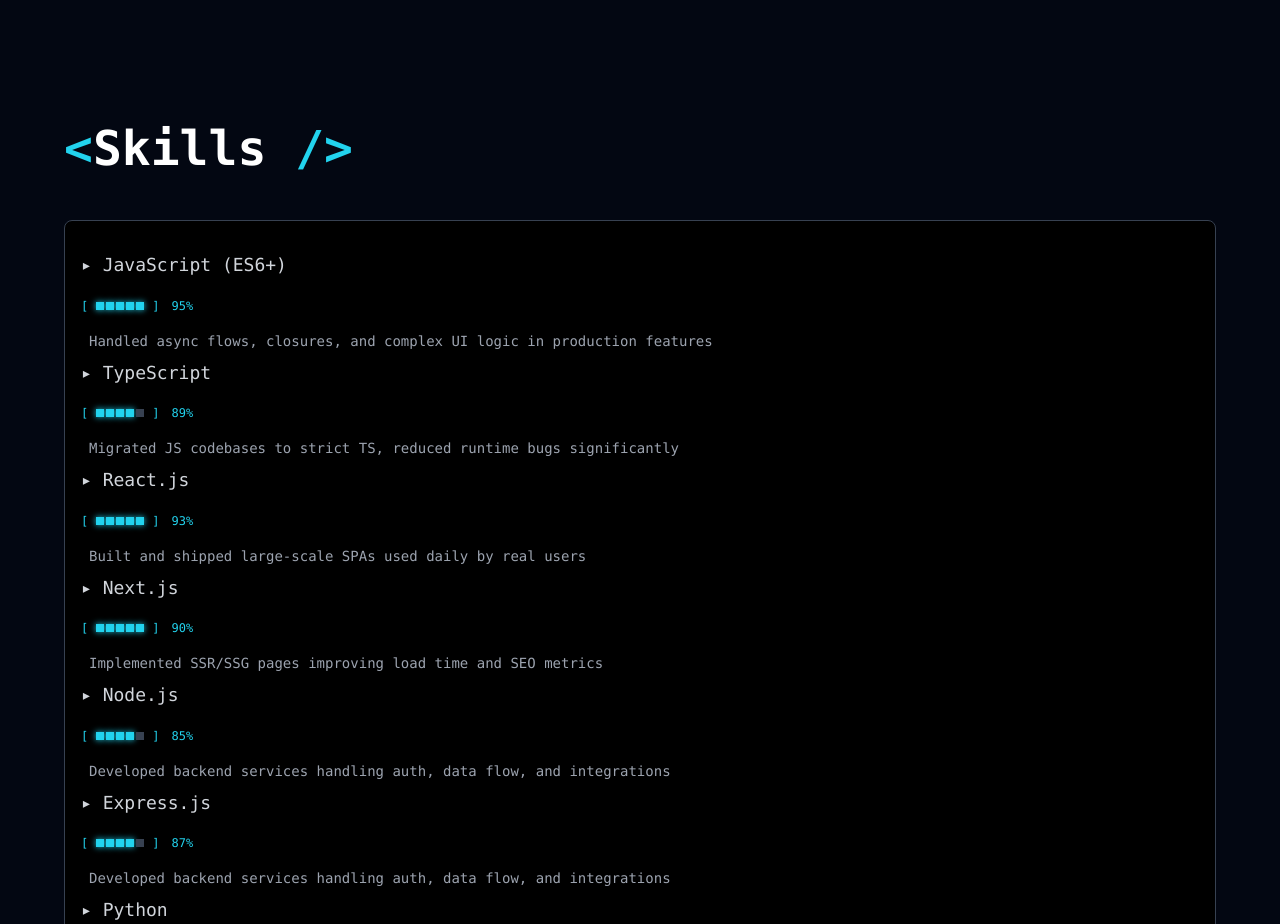
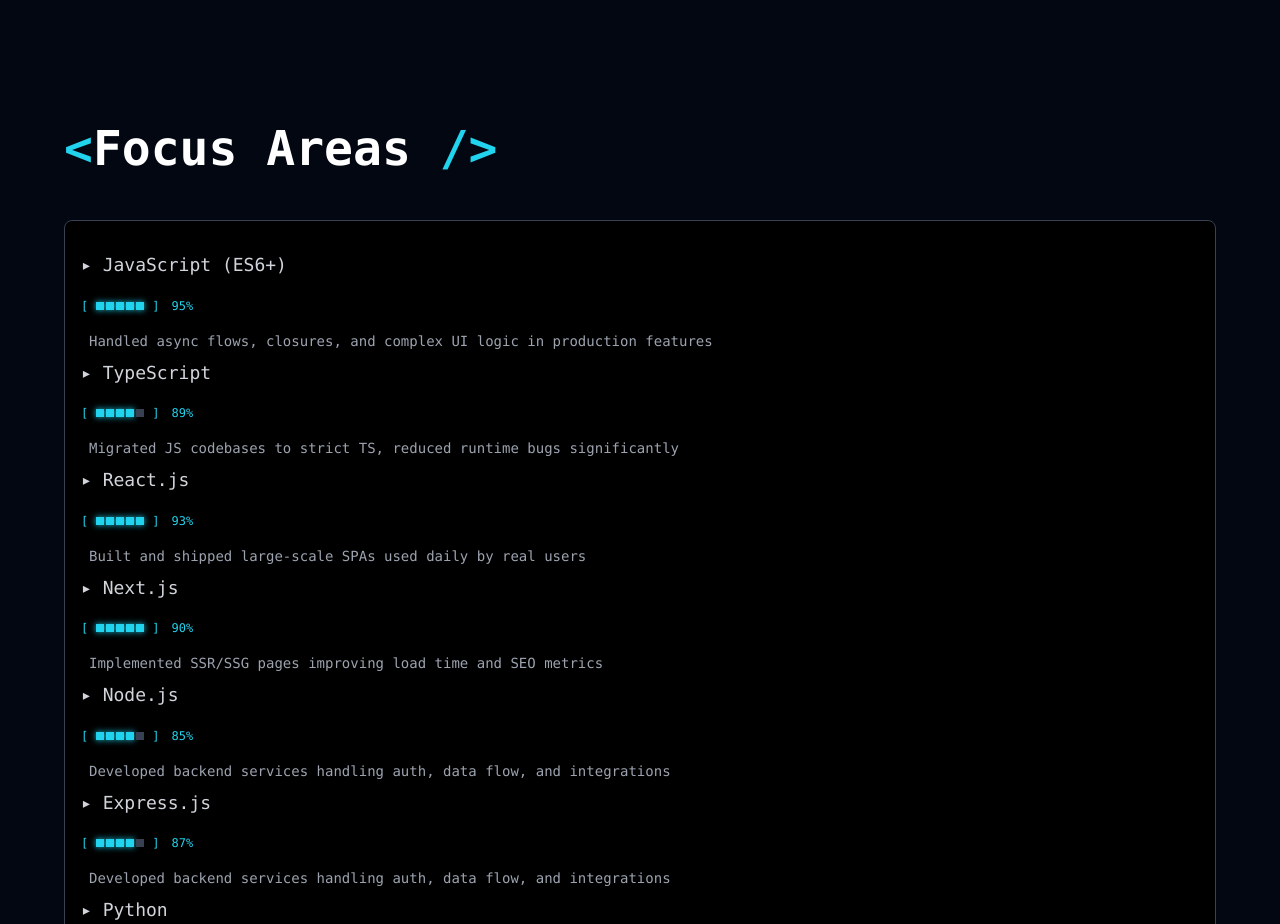
Before and after one commit to saisankar-1919/personal-website, a React (Vite) app: page / in a window 1280 px wide. Shown: the part 1580-2504 px from the top of the page. Built offline with nearby package versions, Linux system fonts and the light colour scheme.

Commit message:
label update

```diff
--- a/src/view/portfolio.jsx
+++ b/src/view/portfolio.jsx
@@ -235,14 +235,14 @@
             {[
               "home",
               "about",
-              "skills",
-              "highlighted builds",
-              "get in touch",
+              "focusAreas",
+              "highlightedBuilds",
+              "getInTouch",
             ].map((section) => (
               <button
                 key={section}
                 onClick={() => scrollToSection(section)}
-                className={`capitalize hover:text-cyan-400 transition-colors relative whitespace-nowrap ${
+                className={` hover:text-cyan-400 transition-colors relative whitespace-nowrap ${
                   activeSection === section ? "text-cyan-400" : ""
                 }`}
               >
@@ -274,14 +274,14 @@
               {[
                 "home",
                 "about",
-                "skills",
-                "highlighted builds",
-                "get in touch",
+                "focusAreas",
+                "highlightedBuilds",
+                "getInTouch",
               ].map((section) => (
                 <button
                   key={section}
                   onClick={() => scrollToSection(section)}
-                  className={`block w-full text-left px-4 py-2 rounded font-mono text-sm capitalize transition-colors ${
+                  className={`block w-full text-left px-4 py-2 rounded font-mono text-sm transition-colors ${
                     activeSection === section
                       ? "bg-cyan-400/20 text-cyan-400"
                       : "text-gray-300 hover:bg-cyan-400/10 hover:text-cyan-400"
@@ -321,13 +321,13 @@
             </p>
             <div className="flex flex-col sm:flex-row gap-3 pt-4">
               <button
-                onClick={() => scrollToSection("highlighted builds")}
+                onClick={() => scrollToSection("highlightedBuilds")}
                 className="px-6 sm:px-8 py-2 sm:py-3 bg-cyan-400 text-gray-950 rounded font-semibold font-mono text-sm sm:text-base hover:bg-cyan-300 hover:shadow-lg hover:shadow-cyan-400/50 transition-all active:scale-95"
               >
                 view_projects()
               </button>
               <button
-                onClick={() => scrollToSection("get in touch")}
+                onClick={() => scrollToSection("getInTouch")}
                 className="px-6 sm:px-8 py-2 sm:py-3 border-2 border-cyan-400 text-cyan-400 rounded font-semibold font-mono text-sm sm:text-base hover:bg-cyan-400/10 transition-all active:scale-95"
               >
                 get_in_touch()
@@ -440,13 +440,13 @@
 
       {/* Skills Section */}
       <section
-        id="skills"
+        id="focusAreas"
         className="min-h-screen flex items-center justify-center px-4 sm:px-6 py-16 md:py-20 relative"
       >
         <div className="max-w-6xl w-full relative z-10">
           <h2 className="text-3xl sm:text-4xl md:text-5xl font-bold mb-8 md:mb-12 font-mono">
             <span className="text-cyan-400">{"<"}</span>
-            Skills
+            Focus Areas
             <span className="text-cyan-400">{" />"}</span>
           </h2>
           <div className="bg-black border border-gray-700 rounded-lg p-4 font-mono text-sm mb-12">
@@ -577,12 +577,42 @@
               );
             })}
           </div>
+
+          {/* <div className="grid sm:grid-cols-2 lg:grid-cols-3 gap-4 md:gap-6">
+            <div className="p-4 md:p-6 bg-gray-900 rounded-lg border-2 border-cyan-400/20 hover:border-cyan-400 transition-colors group">
+              <Code2 className="w-10 md:w-12 h-10 md:h-12 mb-3 md:mb-4 text-cyan-400 group-hover:scale-110 transition-transform" />
+              <h3 className="text-lg md:text-xl font-bold mb-2 font-mono text-cyan-400">
+                Frontend
+              </h3>
+              <p className="text-gray-400 text-xs md:text-sm">
+                React, Next.js, TypeScript, Tailwind CSS
+              </p>
+            </div>
+            <div className="p-4 md:p-6 bg-gray-900 rounded-lg border-2 border-cyan-400/20 hover:border-cyan-400 transition-colors group">
+              <Cpu className="w-10 md:w-12 h-10 md:h-12 mb-3 md:mb-4 text-blue-400 group-hover:scale-110 transition-transform" />
+              <h3 className="text-lg md:text-xl font-bold mb-2 font-mono text-blue-400">
+                Backend
+              </h3>
+              <p className="text-gray-400 text-xs md:text-sm">
+                Node.js, Express, RESTful APIs, GraphQL
+              </p>
+            </div>
+            <div className="p-4 md:p-6 bg-gray-900 rounded-lg border-2 border-cyan-400/20 hover:border-cyan-400 transition-colors group sm:col-span-2 lg:col-span-1">
+              <Zap className="w-10 md:w-12 h-10 md:h-12 mb-3 md:mb-4 text-cyan-400 group-hover:scale-110 transition-transform" />
+              <h3 className="text-lg md:text-xl font-bold mb-2 font-mono text-cyan-400">
+                DevOps
+              </h3>
+              <p className="text-gray-400 text-xs md:text-sm">
+                Docker, CI/CD, AWS, Git
+              </p>
+            </div>
+          </div> */}
         </div>
       </section>
 
       {/* Projects Section */}
       <section
-        id="highlighted builds"
+        id="highlightedBuilds"
         className="min-h-screen flex items-center justify-center px-4 sm:px-6 py-16 md:py-20 relative"
       >
         <div className="max-w-6xl w-full relative z-10">
@@ -681,7 +711,7 @@
 
       {/* Contact Section */}
       <section
-        id="get in touch"
+        id="getInTouch"
         className="min-h-screen flex items-center justify-center px-4 sm:px-6 py-16 md:py-20 relative"
       >
         <div className="max-w-6xl w-full text-center relative z-10">
```
